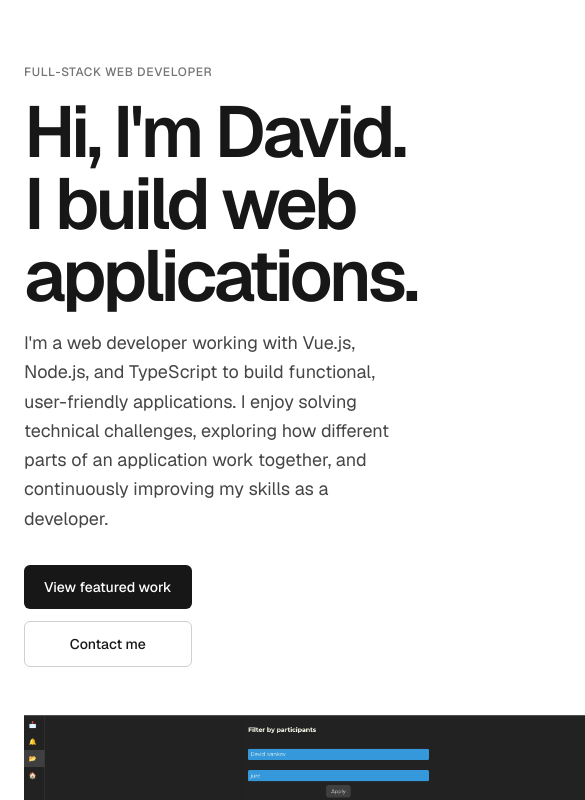
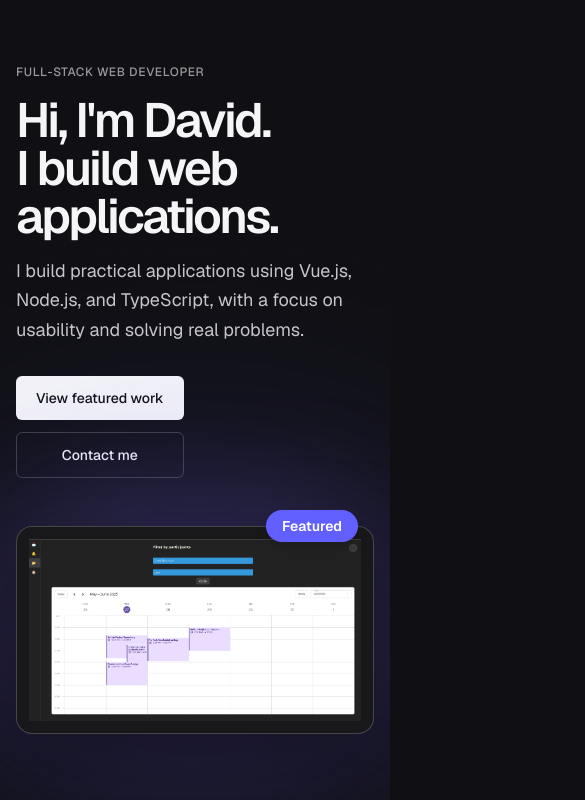
Before and after one commit to davidIvankov/PortfolioProject, a Next.js app: page / in a window 390 px wide. Shown: the top 800 px of the page, 585 px wide, since content can reach past the window. Built offline with nearby package versions, Linux system fonts and the light colour scheme.

Commit message:
style: finalize responsive portfolio hero and theme

```diff
--- a/src/app/globals.css
+++ b/src/app/globals.css
@@ -1,22 +1,22 @@
 @import "tailwindcss";
 
 :root {
-  --background: #ffffff;
-  --foreground: #171717;
+  --background: #101014;
+  --foreground: #f5f5f7;
+  --surface: #1c1c23;
+  --muted-foreground: #b4b4bf;
+  --accent: #6366f1;
 }
 
 @theme inline {
   --color-background: var(--background);
   --color-foreground: var(--foreground);
+  --color-surface: var(--surface);
+  --color-muted-foreground: var(--muted-foreground);
+  --color-accent: var(--accent);
+
   --font-sans: var(--font-geist-sans);
   --font-mono: var(--font-geist-mono);
-}
-
-@media (prefers-color-scheme: dark) {
-  :root {
-    --background: #0a0a0a;
-    --foreground: #ededed;
-  }
 }
 
 body {
--- a/src/app/layout.tsx
+++ b/src/app/layout.tsx
@@ -28,7 +28,7 @@ export default function RootLayout({
       lang="en"
       className={`${geistSans.variable} ${geistMono.variable} h-full antialiased scroll-smooth`}
     >
-      <body className="min-h-full flex flex-col">{children}</body>
+      <body className="flex min-h-dvh flex-col">{children}</body>
     </html>
   );
 }
--- a/src/app/page.tsx
+++ b/src/app/page.tsx
@@ -61,27 +61,28 @@ export default function Home() {
         </nav>
       </header>
 */}
-      <main className="mx-auto flex-1 w-full max-w-screen-2xl px-6 py-16 sm:px-8 sm:py-24">
-        <section aria-labelledby="hero-heading" className="">
+      <main className="flex-1 w-full">
+        <section
+          aria-labelledby="hero-heading"
+          className="mx-auto w-full max-w-7xl px-4 py-16 sm:px-12 sm:py-24 lg:px-8 lg:min-h-screen lg:flex lg:flex-col lg:justify-center "
+        >
           <p className="text-xs font-medium uppercase tracking-wider mb-4 text-foreground/60 sm:text-sm ">
             Full-Stack Web Developer
           </p>
-          <div className="mb-20 sm:mb-28 h-screen flex flex-col lg:flex-row gap-x-12 gap-y-12">
-            <div className="flex flex-col items-start justify-start h-screen w-full padding-right-12 ">
+          <div className=" gap-y-12 mb-20 sm:mb-28  flex flex-col  lg:flex-row gap-x-12 bg:gap-y-12">
+            <div className="flex flex-col items-start justify-start   w-full">
               <div className=" flex flex-col items-start justify-center margin-top-0">
                 <h1
                   id="hero-heading"
-                  className="text-7xl font-semibold [text-box:trim-both_cap_alphabetic] leading-none  tracking-tighter sm:text-4xl md:text-7xl "
+                  className="text-5xl font-semibold [text-box:trim-both_cap_alphabetic] leading-none  tracking-tighter sm:text-7xl md:text-7xl "
                 >
                   Hi, I&apos;m David.
                   <br />I build web applications.
                 </h1>
-                <p className="mt-4 text-lg leading-relaxed text-foreground/80 sm:text-lg ">
-                  I&apos;m a web developer working with Vue.js, Node.js, and
-                  TypeScript to build functional, user-friendly applications. I
-                  enjoy solving technical challenges, exploring how different
-                  parts of an application work together, and continuously
-                  improving my skills as a developer.
+                <p className="mt-4 text-lg leading-relaxed text-foreground/80 sm:text-2xl lg:text-xl ">
+                  I build practical applications using Vue.js, Node.js, and
+                  TypeScript, with a focus on usability and solving real
+                  problems.
                 </p>
               </div>
               <div>
@@ -101,14 +102,45 @@ export default function Home() {
                 </div>
               </div>
             </div>
-            <div className=" h-full flex items-start">
-              <Image
-                src="/images/projects/collabplan/calendar.png"
-                alt="Hero image"
-                width={1200}
-                height={800}
-                className="w-full h-auto min-w-[600px] max-w-full"
+            <div className="group relative w-full min-w-0">
+              <div
+                aria-hidden="true"
+                className="absolute -inset-4 rounded-[2.5rem] bg-indigo-500/30 blur-[120px] sm:-inset-10"
               />
+              <div
+                aria-hidden="true"
+                className="absolute -inset-2 rounded-[2rem] bg-violet-400/20 blur-[60px] :-inset-4"
+              />
+
+              <div
+                className="
+      relative overflow-hidden rounded-2xl
+      border border-white/20 bg-zinc-900
+      shadow-[0_25px_80px_rgba(0,0,0,0.55)]
+      p-3
+      transition duration-300 ease-out
+      group-hover:-translate-y-1 group-hover:scale-[1.01]
+    "
+              >
+                <Image
+                  src="/images/projects/collabplan/calendar.png"
+                  alt="CollabPlan calendar interface"
+                  width={1200}
+                  height={800}
+                  className="block w-full h-auto"
+                />
+              </div>
+
+              <span
+                className="
+      absolute -top-4 right-4 rounded-full
+      bg-indigo-500 px-4 py-1.5
+      text-sm font-semibold text-white
+      shadow-lg
+    "
+              >
+                Featured
+              </span>
             </div>
           </div>
         </section>
```
